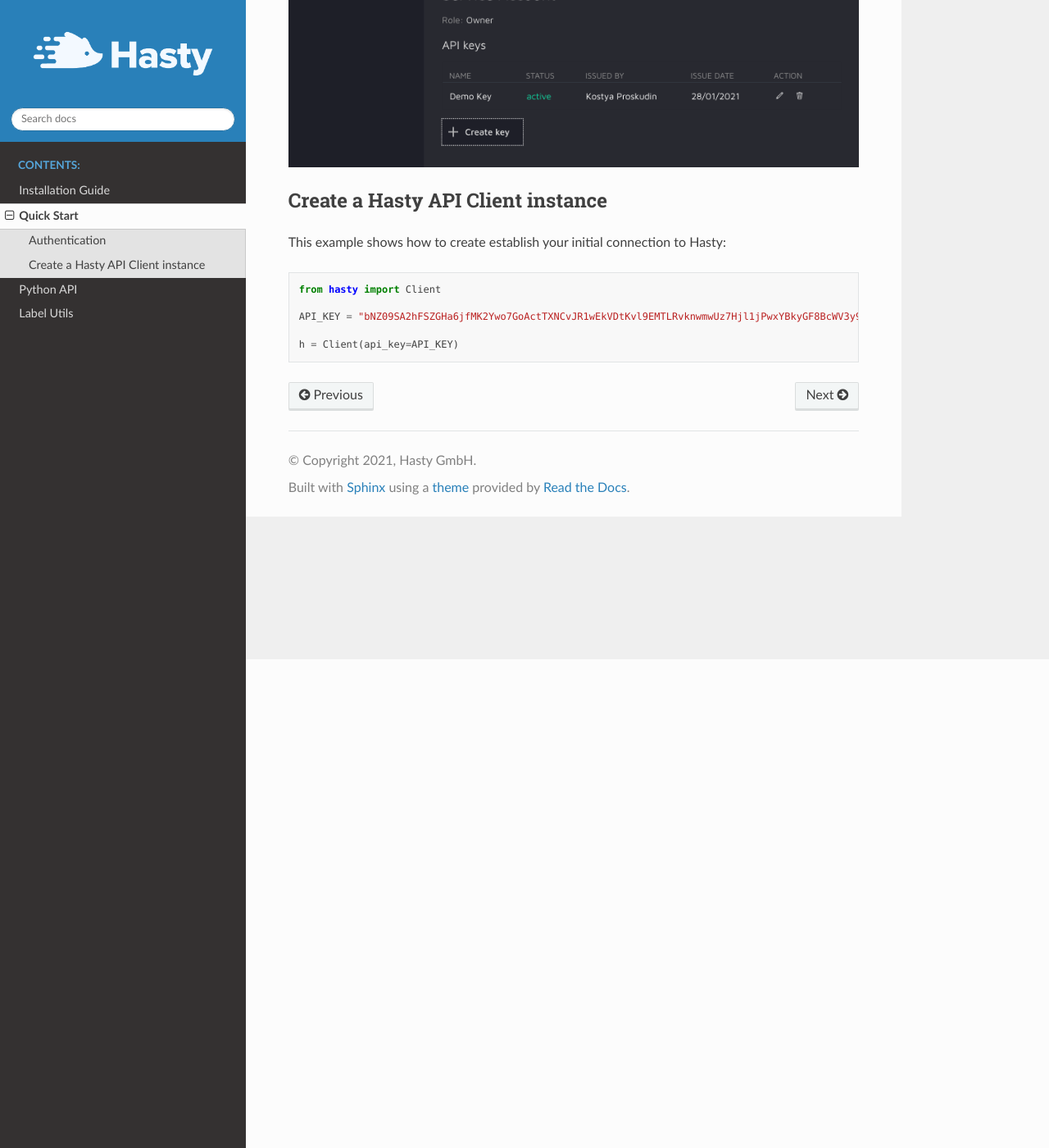
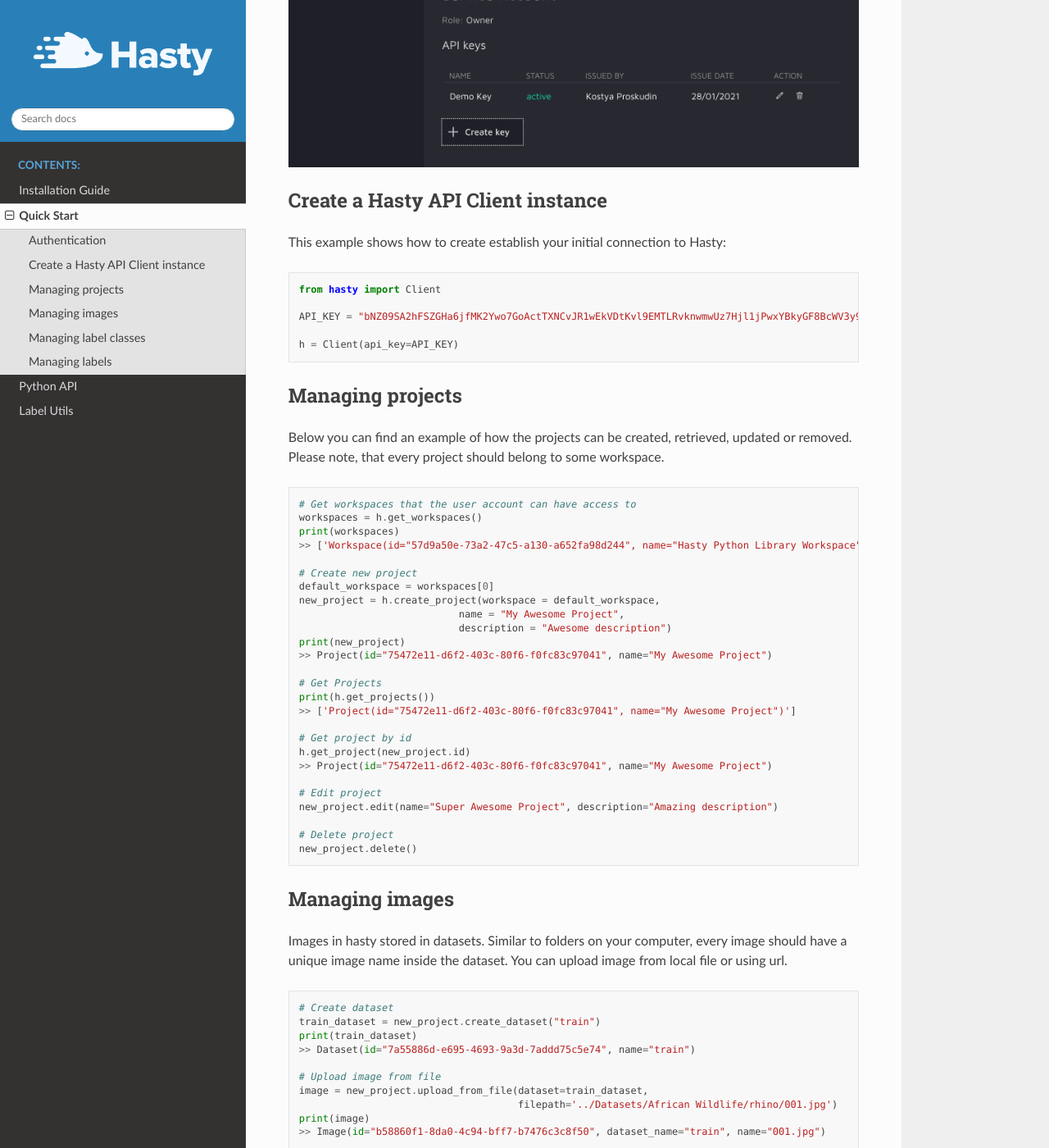
Before and after one commit to cloudfactory/hasty-python, a Sphinx documentation site: the page built from docs/source/quick_start.rst, in a window 1280 px wide and 1400 px high, scrolled down 596 px. Shown: the whole window at 82% size. Built offline with Sphinx 7.4.7 and the Read the Docs theme 2.0.0, drawn with Linux system fonts in a browser that asks for light colours; some of the changed text lies outside the part shown.

Commit message:
Update doc and bug fixes

```diff
--- a/docs/source/python_api.rst
+++ b/docs/source/python_api.rst
@@ -23,6 +23,12 @@
 .. autoclass:: Dataset
     :members:
 
+:py:class:`~Image`
+^^^^^^^^^^^^^^^^^^^^
+
+.. autoclass:: Image
+    :members:
+
 :py:class:`~LabelClass`
 ^^^^^^^^^^^^^^^^^^^^^^^
 
--- a/docs/source/quick_start.rst
+++ b/docs/source/quick_start.rst
@@ -22,3 +22,108 @@
     API_KEY = "bNZ09SA2hFSZGHa6jfMK2Ywo7GoActTXNCvJR1wEkVDtKvl9EMTLRvknwmwUz7Hjl1jPwxYBkyGF8BcWV3y9rg"
 
     h = Client(api_key=API_KEY)
+
+
+Managing projects
+^^^^^^^^^^^^^^^^^
+
+Below you can find an example of how the projects can be created, retrieved, updated or removed. Please note, that every project should belong to some workspace.
+
+::
+
+    # Get workspaces that the user account can have access to
+    workspaces = h.get_workspaces()
+    print(workspaces)
+    >> ['Workspace(id="57d9a50e-73a2-47c5-a130-a652fa98d244", name="Hasty Python Library Workspace")']
+
+    # Create new project
+    default_workspace = workspaces[0]
+    new_project = h.create_project(workspace = default_workspace,
+                               name = "My Awesome Project",
+                               description = "Awesome description")
+    print(new_project)
+    >> Project(id="75472e11-d6f2-403c-80f6-f0fc83c97041", name="My Awesome Project")
+
+    # Get Projects
+    print(h.get_projects())
+    >> ['Project(id="75472e11-d6f2-403c-80f6-f0fc83c97041", name="My Awesome Project")']
+
+    # Get project by id
+    h.get_project(new_project.id)
+    >> Project(id="75472e11-d6f2-403c-80f6-f0fc83c97041", name="My Awesome Project")
+
+    # Edit project
+    new_project.edit(name="Super Awesome Project", description="Amazing description")
+
+    # Delete project
+    new_project.delete()
+
+
+Managing images
+^^^^^^^^^^^^^^^
+
+Images in hasty stored in datasets. Similar to folders on your computer, every image should have a unique image name inside the dataset.
+You can upload image from local file or using url.
+
+::
+
+    # Create dataset
+    train_dataset = new_project.create_dataset("train")
+    print(train_dataset)
+    >> Dataset(id="7a55886d-e695-4693-9a3d-7addd75c5e74", name="train")
+
+    # Upload image from file
+    image = new_project.upload_from_file(dataset=train_dataset,
+                                         filepath='../Datasets/African Wildlife/rhino/001.jpg')
+    print(image)
+    >> Image(id="b58860f1-8da0-4c94-bff7-b7476c3c8f50", dataset_name="train", name="001.jpg")
+
+    # Upload from URL
+    image = new_project.upload_from_url(dataset=train_dataset,
+                                        filename='4.jpg',
+                                        url='https://www.gstatic.com/webp/gallery/4.jpg')
+    print(image)
+    >> Image(id="2dae09ce-ca8a-416f-90e2-a4024515ae95", dataset_name=None, name="4.jpg")
+
+    # Retrieve the list of projects images
+    images = new_project.get_images()
+    print(images)
+    >> ['Image(id="b58860f1-8da0-4c94-bff7-b7476c3c8f50", dataset_name="train", name="001.jpg")',
+        'Image(id="2dae09ce-ca8a-416f-90e2-a4024515ae95", dataset_name="train", name="4.jpg")']
+
+
+Managing label classes
+^^^^^^^^^^^^^^^^^^^^^^
+
+Every label in hasty should belongs to some label class.
+
+::
+
+    # Create label classes
+    rhino_class = new_project.create_label_class(name="rhino", color="#6a3d9a", class_type="object")
+    sky_class = new_project.create_label_class(name="sky", color="#6a3d9a", class_type="background")
+
+    # Edit label class
+    sky_class.edit(name="sky", color="#f0e928", class_type="background")
+
+    # Get label classes
+    label_classes = new_project.get_label_classes()
+    print(label_classes)
+    >> ['LabelClass(id="1201c994-c0dc-4efa-9892-f9d030320c5d", name="rhino", color="#6a3d9a", type="object", norder=10.0)',
+        'LabelClass(id="2c8097bc-6dbf-4753-9485-683aff6171f9", name="sky", color="#f0e928", type="background", norder=11.0)']
+
+    # Delete label class
+    sky_class.delete()
+
+
+
+Managing labels
+^^^^^^^^^^^^^^^
+
+
+::
+
+    # Create label
+    image.create_label(label_class=rhino_class, bbox=[20, 30, 300, 400])
+    lbl.edit(label_class=rhino_class, bbox=[120, 130, 300, 400])
+    lbl.delete()
--- a/hasty/__init__.py
+++ b/hasty/__init__.py
@@ -1,6 +1,7 @@
 from hasty.attribute import Attribute
 from hasty.client import Client
 from hasty.dataset import Dataset
+from hasty.image import Image
 from hasty.label import Label
 from hasty.label_class import LabelClass
 from hasty.project import Project
@@ -14,7 +15,7 @@
         return value
 
 
-__version__ = '0.0.2'
+__version__ = '0.0.3'
 VERSION = tuple(map(int_or_str, __version__.split('.')))
 
 __all__ = [
```
Also changed, not shown: README.md (+16 -4 lines), 1 other file.
